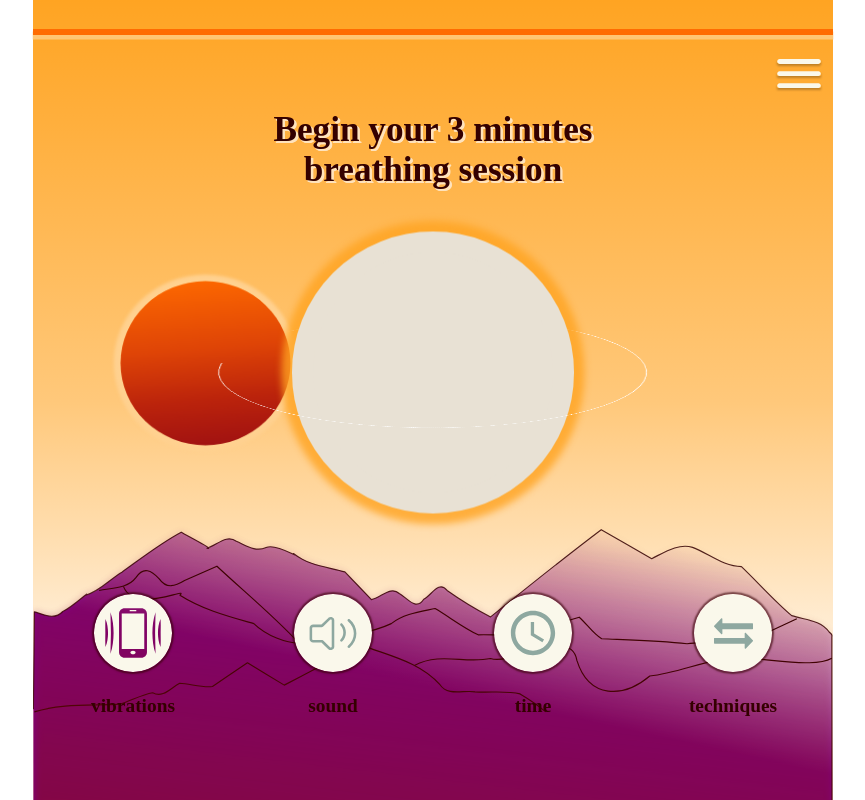
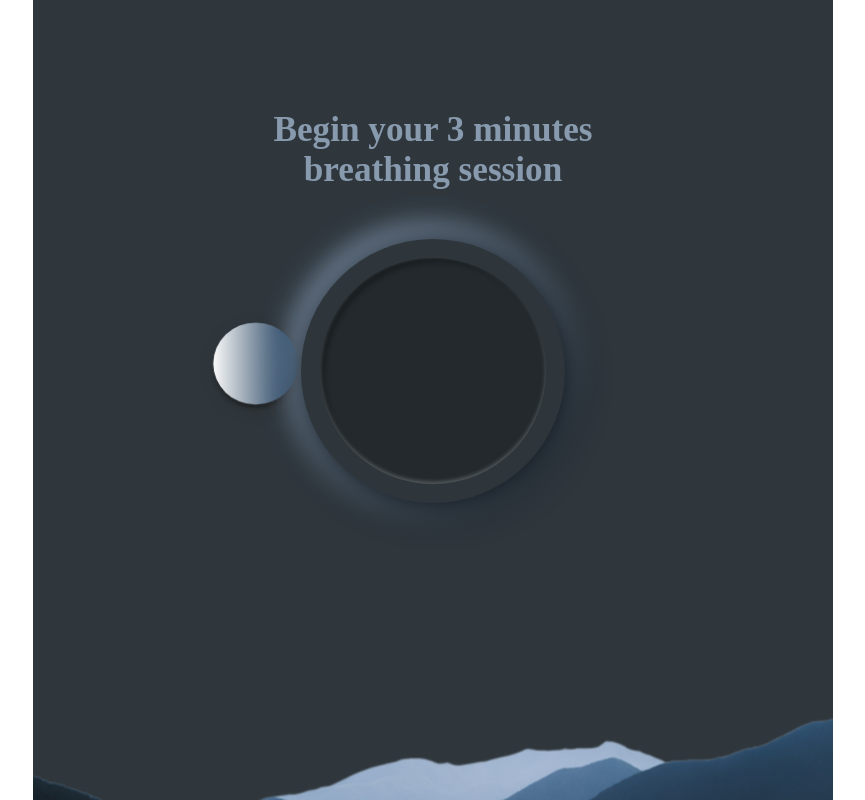
Before and after one commit to olgaTheCreator/inhale, a React (Create React App) app: page / in a window 1280 px wide. Shown: the whole page, without its empty margins (207-1072 px from the left). Built offline with nearby package versions, Linux system fonts and the light colour scheme; no server answers; a web font is replaced by a local one.

Commit message:
quick animation prototype in css

```diff
--- a/src/components/Timer.js
+++ b/src/components/Timer.js
@@ -67,6 +67,7 @@ export const Timer = ({
       <div className="area1"></div>
       <div className="area2">
         <div className="sun1" onClick={handleStart}>
+          <div className="sun3">
             <br />
             <br />
             {intervalId ? (
@@ -89,6 +90,7 @@ export const Timer = ({
             <br />
             <br />
           </div>
+        </div>
         <div className="orbit">
           <div className="sun2-wrapper">
             <div className="sun2">
--- a/src/components/beginSessionTextStyle.css
+++ b/src/components/beginSessionTextStyle.css
@@ -7,9 +7,5 @@
   font-style: normal; */
   text-align: center;
 
-  color: #340000;
-
-  text-shadow: 0.05em 0.05em 0 rgba(255, 227, 188, 1),
-    0.06em 0.06em 0 rgba(255, 227, 188, 1),
-    0.07em 0.07em 0 rgba(255, 227, 188, 1);
+  color: hsla(213, 30%, 71%, 0.8);
 }
--- a/src/components/menuIconStyle.css
+++ b/src/components/menuIconStyle.css
@@ -1,4 +1,5 @@
 .menu-icon-container button {
+  display: none;
   height: calc(6 * var(--vh, vh));
   width: calc(6 * var(--vh, vh));
   border: none;
--- a/src/components/navigationStyle.css
+++ b/src/components/navigationStyle.css
@@ -6,6 +6,7 @@
   justify-items: center;
 }
 .navContainer div {
+  display: none;
   padding-bottom: 1.8rem;
   font-size: 0.55rem;
   color: rgba(52, 0, 0, 1);
@@ -17,6 +18,7 @@
 }
 
 .navContainer p {
+  display: none;
   grid-row: 2/3;
   /* text-shadow: 0.15em 0.15em 0.06em rgba(255, 227, 188, 1); */
 }
--- a/src/components/timer.css
+++ b/src/components/timer.css
@@ -31,11 +31,10 @@
   border-radius: 50%;
   -moz-border-radius: 50%;
   -webkit-border-radius: 50%;
-  width: 8rem;
-  height: 8rem;
-  border: 0.6rem solid #e8e1d4;
-  background: #e8e1d4;
-  box-shadow: 0 0 0.2em 0.3em rgba(255, 164, 34, 0.8);
+  width: 7.5rem;
+  height: 7.5rem;
+  background: #2e363b;
+  box-shadow: 5px 5px 30px 7px #12191f, -5px -5px 30px 7px #96acc7;
 
   grid-column: 2/ 4;
   grid-row: 2 / 4;
@@ -44,6 +43,22 @@
   place-items: center;
   transform-style: preserve-3d;
   transform: rotateX(-75deg);
+}
+
+.sun3 {
+  position: relative;
+  display: grid;
+  place-items: center;
+  color: hsla(213, 30%, 71%, 0.8);
+
+  border-radius: 50%;
+  -moz-border-radius: 50%;
+  -webkit-border-radius: 50%;
+  width: 6.4rem;
+  height: 6.4rem;
+  background: #23292d;
+  box-shadow: inset 0px -2px 4px rgba(255, 255, 255, 0.25),
+    inset 5px 4px 4px rgba(0, 0, 0, 0.25);
 }
 
 .step-text {
@@ -58,10 +73,10 @@
   grid-column: 2/ 4;
   grid-row: 2 / 4;
   position: absolute;
-  border: 1px solid rgba(255, 255, 255, 1);
+  /* border: 1px solid rgba(255, 255, 255, 1); */
   border-radius: 50%;
-  width: 12.2rem;
-  height: 12.2rem;
+  width: 9.5rem;
+  height: 9.5rem;
   display: grid;
   place-items: center;
   animation-name: orbit;
@@ -76,8 +91,8 @@
   position: relative;
   left: -50%;
   top: 20%;
-  width: 6rem;
-  height: 6rem;
+  width: 3rem;
+  height: 3rem;
   display: grid;
   place-items: center;
   transform-style: preserve-3d;
@@ -95,21 +110,16 @@
   border-radius: 50%;
   -moz-border-radius: 50%;
   -webkit-border-radius: 50%;
-  width: 5em;
-  height: 5em;
-  background: linear-gradient(
-    355deg,
-    hsl(359deg 82% 34%) 0%,
-    hsl(8deg 88% 39%) 29%,
-    hsl(17deg 94% 45%) 58%,
-    hsl(25deg 100% 50%) 100%
-  );
-  box-shadow: 0 0 0.1em 0.2em rgba(255, 209, 144, 1);
+  width: 2.5em;
+  height: 2.5em;
+  background: linear-gradient(270deg, #083251, #2a4764 14.48%, #f9f9f9 100%);
+  box-shadow: 0px 4px 4px rgba(0, 0, 0, 0.25), 5px 5px 15px #2b2c2d;
   transform-style: preserve-3d;
   animation-iteration-count: infinite;
   animation-timing-function: linear;
   animation-name: scale;
   animation-duration: 6s;
+  transform: rotate(90deg);
   /* animation: yAxis 5s infinite ease-out, scale 5s infinite ease-out; */
 }
 .sun2 div {
@@ -117,9 +127,8 @@
   font-style: normal;
   font-weight: 600;
   font-size: 20.8772px; */
-  color: rgba(255, 209, 144, 1);
-  font-size: 1.4rem;
-  text-shadow: 0px 2px 2px rgba(0, 0, 0, 0.25);
+  color: hsla(203, 12%, 16%, 1);
+  font-size: 1rem;
 }
 
 @keyframes xAxis {
--- a/src/style.css
+++ b/src/style.css
@@ -50,10 +50,8 @@ body {
   width: 100%;
   max-width: 800px;
   /* background: url(./assets/icons/mountains1.svg) no-repeat left bottom, */
-  background: linear-gradient(0deg, #fff5e8 15%, #ffc87a 50%, #ffa422);
-  /* background-size: calc(max(130%, 19em)), auto; */
-  /* background-blend-mode: multiply;
-  /*animation: gradient 3s infinite;*/
+  background: hsla(204, 13%, 21%, 1);
+
   display: grid;
   grid-template-columns: 100%;
   grid-template-rows: 1em 2em 3em 2fr 2fr;
@@ -63,14 +61,6 @@ body {
   margin: 0;
 }
 
-.upper-line {
-  display: grid;
-  align-self: end;
-  border-bottom: calc(0.8 * var(--vh, vh)) solid #ff6c01;
-  box-shadow: 0 0.1em 0.01em 0.03em rgba(255, 227, 188, 0.5);
-  width: 100%;
-  z-index: 11;
-}
 .upper-line-draw {
   border-bottom: calc(0.35 * var(--vh, vh)) solid #e8e1d4;
   width: 100%;
@@ -97,7 +87,7 @@ body {
 .menu-container {
   grid-row: 5 / 6;
   display: grid;
-  background: url(./assets/icons/mountains2.svg) no-repeat left top;
+  background: url(./assets/icons/gory.svg) no-repeat left top;
   background-size: cover;
 }
 
```
Also changed, not shown: src/assets/icons/gory.svg (added). Lines whose indentation alone changed are shown as unchanged.
